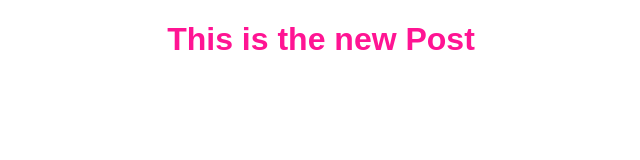
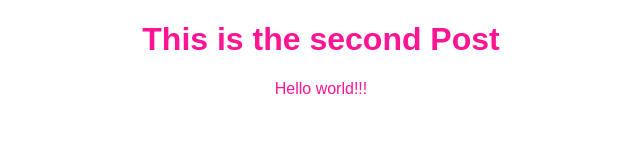
Before and after one commit to Learning-Git-and-GitHub/GitHub-1, a plain HTML site: page blogpost.html in a window 1280 px wide. Shown: the whole page, without its empty margins (319-959 px from the left). Drawn offline with Linux system fonts and the light colour scheme.

Commit message:
eight commit

```diff
--- a/blogpost.html
+++ b/blogpost.html
@@ -8,6 +8,7 @@
     <link rel="stylesheet" href="./css/styles.css">
 </head>
 <body>
-    <h1>This is the new Post</h1>
+    <h1>This is the second Post</h1>
+    <p>Hello world!!!</p>
 </body>
 </html>
```
